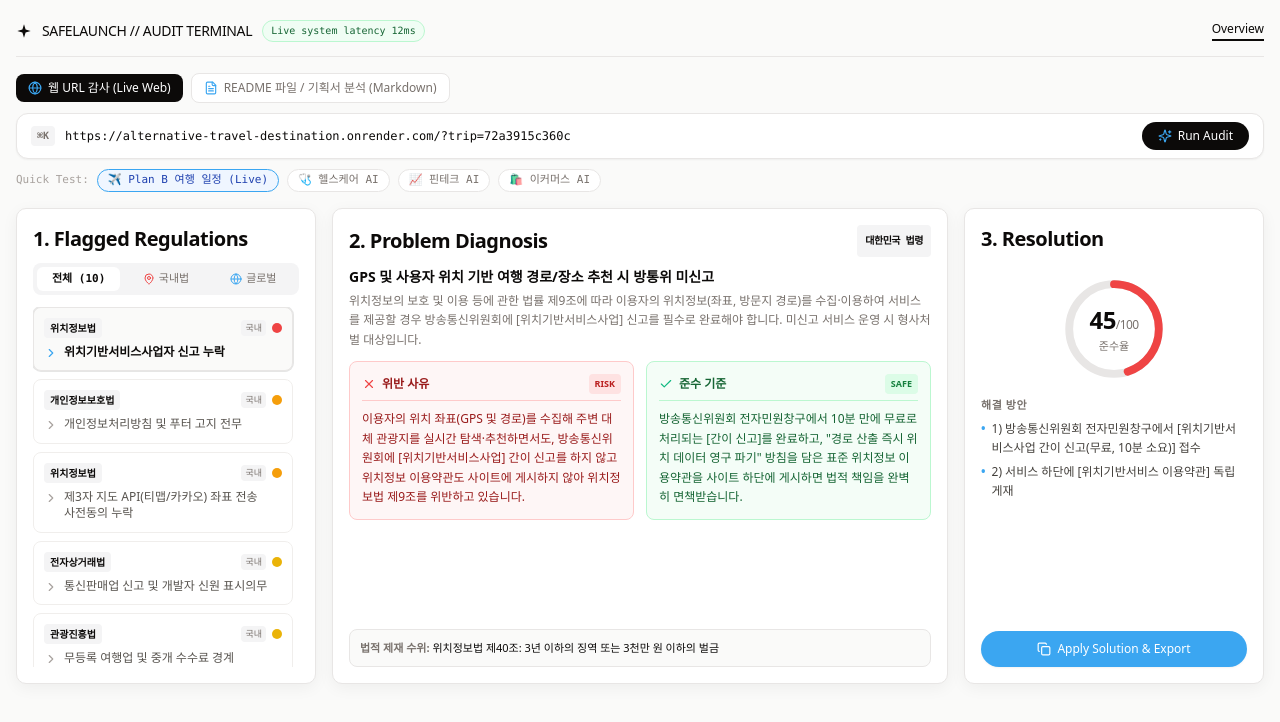
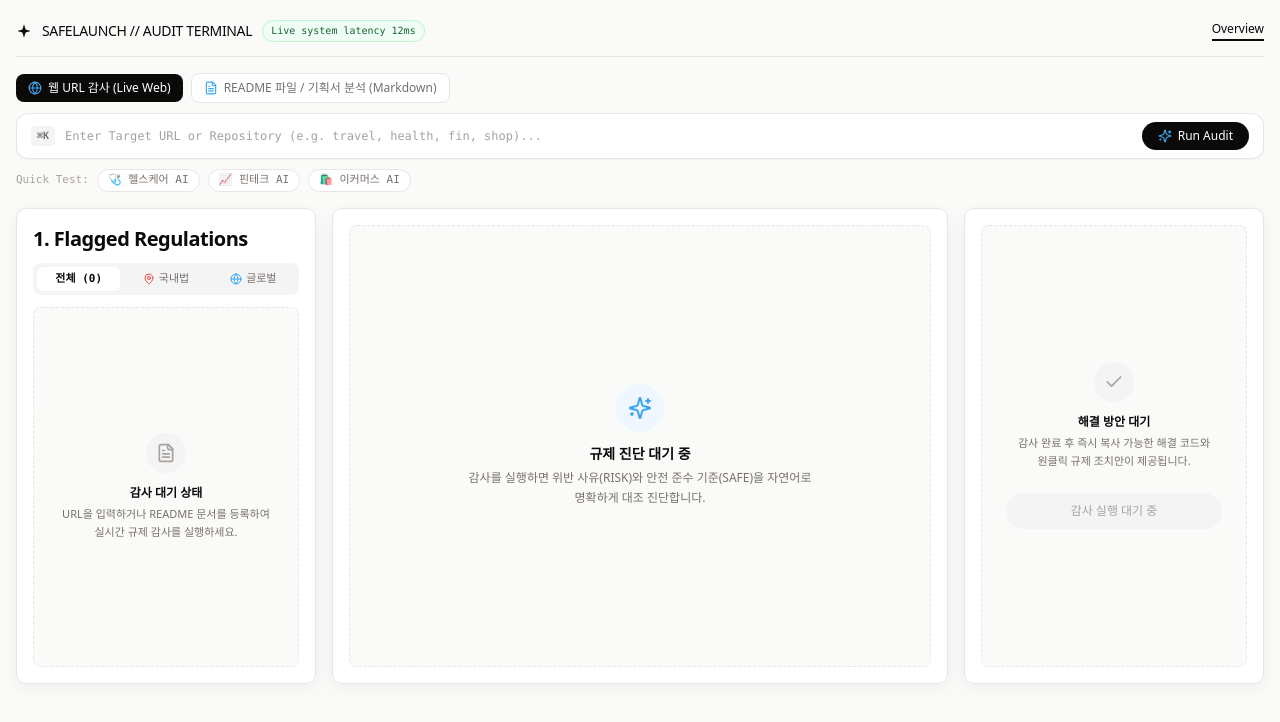
Before and after one commit to hun1105/SafeLaunch, a Next.js app: page / in a window 1280 px wide. Shown: the top 722 px of the page. Built offline with nearby package versions, Linux system fonts and the light colour scheme.

Commit message:
refactor: remove all hardcoded plan_b presets and add clean standby state UI

```diff
--- a/app/page.tsx
+++ b/app/page.tsx
@@ -1,7 +1,7 @@
 'use client';
 
 import React, { useState } from 'react';
-import { DEFAULT_ISSUES, getIssuesByTarget, PLAN_B_README_SAMPLE } from '@/lib/audit-data';
+import { DEFAULT_ISSUES, getIssuesByTarget } from '@/lib/audit-data';
 import { AuditIssue, RiskLevel, Jurisdiction } from '@/lib/types';
 import {
   Sparkles,
@@ -19,10 +19,9 @@ import {
 } from 'lucide-react';
 
 export default function Home() {
-  const defaultTarget = 'https://alternative-travel-destination.onrender.com/?trip=72a3915c360c';
-  const [issues, setIssues] = useState<AuditIssue[]>(() => getIssuesByTarget(defaultTarget));
+  const [issues, setIssues] = useState<AuditIssue[]>([]);
   const [selectedIndex, setSelectedIndex] = useState<number>(0);
-  const [targetInput, setTargetInput] = useState<string>(defaultTarget);
+  const [targetInput, setTargetInput] = useState<string>('');
   const [isScanning, setIsScanning] = useState<boolean>(false);
   const [applied, setApplied] = useState<boolean>(false);
   const [modalIssue, setModalIssue] = useState<AuditIssue | null>(null);
@@ -45,8 +44,6 @@ export default function Home() {
       const m = new URLSearchParams(window.location.search).get('mode');
       if (m === 'readme') {
         setInputMode('readme');
-        setReadmeContent(PLAN_B_README_SAMPLE);
-        setAttachedFileName('Plan_B_README.md (15.3 KB)');
       }
     }
   }, []);
@@ -58,11 +55,11 @@ export default function Home() {
   });
 
   // 현재 선택된 이슈 (필터 변경 시 유효성 보장)
-  const currentIssue = filteredIssues[selectedIndex] || filteredIssues[0] || issues[0];
+  const currentIssue = filteredIssues[selectedIndex] || filteredIssues[0] || null;
 
   // 선택된 관할 필터(전체/국내/글로벌)에 따른 동적 준수율 계산
   const calculateScore = () => {
-    if (filteredIssues.length === 0) return 100;
+    if (filteredIssues.length === 0) return 0;
     let score = 100;
     const critPenalty = jurisdictionFilter === 'ALL' ? 15 : 22;
     const warnPenalty = jurisdictionFilter === 'ALL' ? 8 : 12;
@@ -79,11 +76,17 @@ export default function Home() {
   const currentScore = calculateScore();
 
   const handleRunAudit = async (customTarget?: string, customReadme?: string) => {
+    const targetToScan = customTarget || targetInput;
+    const readmeToScan = customReadme !== undefined ? customReadme : readmeContent;
+
+    if (inputMode === 'url' && !targetToScan.trim()) return;
+    if (inputMode === 'readme' && !readmeToScan.trim()) return;
+
     setIsScanning(true);
     try {
       const payload = inputMode === 'readme'
-        ? { mode: 'readme', readmeContent: customReadme !== undefined ? customReadme : readmeContent }
-        : { mode: 'url', target: customTarget || targetInput };
+        ? { mode: 'readme', readmeContent: readmeToScan }
+        : { mode: 'url', target: targetToScan };
 
       const res = await fetch('/api/audit', {
         method: 'POST',
@@ -133,13 +136,8 @@ export default function Home() {
     reader.readAsText(file);
   };
 
-  const handleLoadPlanBReadme = () => {
-    setReadmeContent(PLAN_B_README_SAMPLE);
-    setAttachedFileName('Plan_B_README.md (실제 프로젝트)');
-    handleRunAudit(undefined, PLAN_B_README_SAMPLE);
-  };
-
   const handleApplySolution = () => {
+    if (!currentIssue) return;
     navigator.clipboard.writeText(currentIssue.solutionCode);
     setApplied(true);
     setTimeout(() => setApplied(false), 2500);
@@ -256,12 +254,6 @@ export default function Home() {
             <div className="flex flex-wrap items-center gap-2 mt-2.5 text-[11px]">
               <span className="text-[#a8a29e] font-mono">Quick Test:</span>
               <button
-                onClick={() => handleSelectSample('https://alternative-travel-destination.onrender.com/?trip=72a3915c360c')}
-                className="px-2.5 py-0.5 rounded-full border border-[#3ba6f1] bg-[#eff6ff] text-[#1e40af] font-medium transition-all font-mono shadow-xs"
-              >
-                ✈️ Plan B 여행 일정 (Live)
-              </button>
-              <button
                 onClick={() => handleSelectSample('https://github.com/sample/ai-health-advisor')}
                 className="px-2.5 py-0.5 rounded-full border border-[#e8e6e5] bg-white hover:border-[#3ba6f1] text-[#78716c] hover:text-[#0c0a09] transition-all font-mono"
               >
@@ -295,22 +287,15 @@ export default function Home() {
                 </span>
               </div>
               <div className="flex items-center gap-2">
-                <button
-                  type="button"
-                  onClick={handleLoadPlanBReadme}
-                  className="px-2.5 py-1 rounded bg-[#eff6ff] hover:bg-[#dbeafe] text-[#1e40af] text-[11px] font-medium transition-colors flex items-center gap-1 border border-[#bfdbfe]"
-                >
-                  <Sparkles className="w-3 h-3 text-[#3ba6f1]" />
-                  Plan B README 불러오기 (1-Click)
-                </button>
                 {readmeContent && (
                   <button
                     type="button"
                     onClick={() => { setReadmeContent(''); setAttachedFileName(''); }}
-                    className="p-1 text-[#a8a29e] hover:text-[#ef4444] transition-colors"
+                    className="px-2 py-1 text-xs text-[#78716c] hover:text-[#ef4444] transition-colors flex items-center gap-1 border border-[#e8e6e5] rounded hover:border-[#fecaca] bg-white"
                     title="초기화"
                   >
-                    <Trash2 className="w-3.5 h-3.5" />
+                    <Trash2 className="w-3.5 h-3.5 text-[#ef4444]" />
+                    초기화
                   </button>
                 )}
               </div>
@@ -420,9 +405,20 @@ export default function Home() {
               </button>
             </div>
 
+            {filteredIssues.length === 0 ? (
+              <div className="h-[360px] flex flex-col items-center justify-center text-center p-6 border border-dashed border-[#e8e6e5] rounded-lg bg-[#fafaf9]">
+                <div className="w-10 h-10 rounded-full bg-[#f4f4f5] flex items-center justify-center text-[#78716c] mb-3">
+                  <FileText className="w-5 h-5 text-[#a8a29e]" />
+                </div>
+                <div className="text-xs font-bold text-[#0c0a09] mb-1">감사 대기 상태</div>
+                <p className="text-[11px] text-[#78716c] leading-relaxed break-keep">
+                  URL을 입력하거나 README 문서를 등록하여 실시간 규제 감사를 실행하세요.
+                </p>
+              </div>
+            ) : (
               <div className="space-y-2 max-h-[360px] overflow-y-auto pr-1.5 custom-scrollbar">
                 {filteredIssues.map((issue, idx) => {
-                const isSelected = currentIssue.id === issue.id;
+                  const isSelected = currentIssue?.id === issue.id;
                   const rawName = issue.koreanName || issue.lawName;
                   const [badgeText, ...rest] = rawName.includes(':')
                     ? rawName.split(':')
@@ -478,11 +474,24 @@ export default function Home() {
                   );
                 })}
               </div>
+            )}
           </div>
         </div>
 
         {/* 2단: 2. Problem Diagnosis (Diff Inspector) (6 cols) */}
         <div className="col-span-12 lg:col-span-6 bg-white border border-[#e8e6e5] rounded-[10px] p-4 shadow-[0_4px_16px_rgba(0,0,0,0.05)] flex flex-col justify-between">
+          {!currentIssue ? (
+            <div className="h-full min-h-[380px] flex flex-col items-center justify-center text-center p-8 border border-dashed border-[#e8e6e5] rounded-lg bg-[#fafaf9]">
+              <div className="w-12 h-12 rounded-full bg-[#eff6ff] flex items-center justify-center text-[#3ba6f1] mb-3">
+                <Sparkles className="w-6 h-6" />
+              </div>
+              <div className="text-sm font-bold text-[#0c0a09] mb-1">규제 진단 대기 중</div>
+              <p className="text-xs text-[#78716c] max-w-sm leading-relaxed break-keep">
+                감사를 실행하면 위반 사유(RISK)와 안전 준수 기준(SAFE)을 자연어로 명확하게 대조 진단합니다.
+              </p>
+            </div>
+          ) : (
+            <>
               <div>
                 <div className="flex items-center justify-between text-xl font-bold text-[#0c0a09] tracking-tight mb-2.5">
                   <span>2. Problem Diagnosis</span>
@@ -538,10 +547,30 @@ export default function Home() {
                 <strong>법적 제재 수위:</strong>{' '}
                 <span className="text-[#0c0a09] font-medium">{currentIssue.penaltyText}</span>
               </div>
+            </>
+          )}
         </div>
 
         {/* 3단: 3. Resolution & Telemetry (3 cols) */}
         <div className="col-span-12 lg:col-span-3 bg-white border border-[#e8e6e5] rounded-[10px] p-4 shadow-[0_4px_16px_rgba(0,0,0,0.05)] flex flex-col justify-between">
+          {!currentIssue ? (
+            <div className="h-full min-h-[380px] flex flex-col items-center justify-center text-center p-6 border border-dashed border-[#e8e6e5] rounded-lg bg-[#fafaf9]">
+              <div className="w-10 h-10 rounded-full bg-[#f4f4f5] flex items-center justify-center text-[#78716c] mb-3">
+                <Check className="w-5 h-5 text-[#a8a29e]" />
+              </div>
+              <div className="text-xs font-bold text-[#0c0a09] mb-1">해결 방안 대기</div>
+              <p className="text-[11px] text-[#78716c] leading-relaxed break-keep mb-6">
+                감사 완료 후 즉시 복사 가능한 해결 코드와 원클릭 규제 조치안이 제공됩니다.
+              </p>
+              <button
+                disabled
+                className="w-full py-2.5 rounded-full text-xs font-medium bg-[#f4f4f5] text-[#a8a29e] cursor-not-allowed"
+              >
+                감사 실행 대기 중
+              </button>
+            </div>
+          ) : (
+            <>
               <div>
                 <div className="text-xl font-bold text-[#0c0a09] tracking-tight mb-2">
                   3. Resolution
@@ -604,6 +633,8 @@ export default function Home() {
                 {applied ? <Check className="w-3.5 h-3.5" /> : <Copy className="w-3.5 h-3.5" />}
                 {applied ? 'Solution Applied & Copied!' : 'Apply Solution & Export'}
               </button>
+            </>
+          )}
         </div>
 
       </div>
--- a/lib/gemini-auditor.ts
+++ b/lib/gemini-auditor.ts
@@ -224,26 +224,7 @@ export async function auditReadmeWithGemini(
   const startTime = Date.now();
   const trimmed = (readmeContent || '').trim();
 
-  // 1. Plan B 실제 프로젝트 감지 시 결정론적 10대 전수 규제 보고서 즉시 반환
-  if (
-    trimmed.includes('Plan B') ||
-    trimmed.includes('KorService') ||
-    trimmed.includes('TMAP') ||
-    trimmed.includes('한국관광공사') ||
-    trimmed.includes('alternative-travel-destination')
-  ) {
-    const issues = getIssuesByTarget('trip travel');
-    return {
-      target: 'README.md (Plan B Architecture Spec)',
-      overallScore: 45,
-      grade: 'GRADE C (HIGH RISK)',
-      latencyMs: 35,
-      isLiveAi: false,
-      issues,
-    };
-  }
-
-  // 2. 유효한 Gemini API 키가 있는 경우 Gemini 3.6 Flash 호출
+  // 유효한 Gemini API 키가 있는 경우 Gemini 3.6 Flash 실시간 심층 감사 호출
   if (apiKey && trimmed.length > 20) {
     try {
       const prompt = `
```
Also changed, not shown: lib/audit-data.ts (+9 -27 lines). Lines whose indentation alone changed are shown as unchanged.
